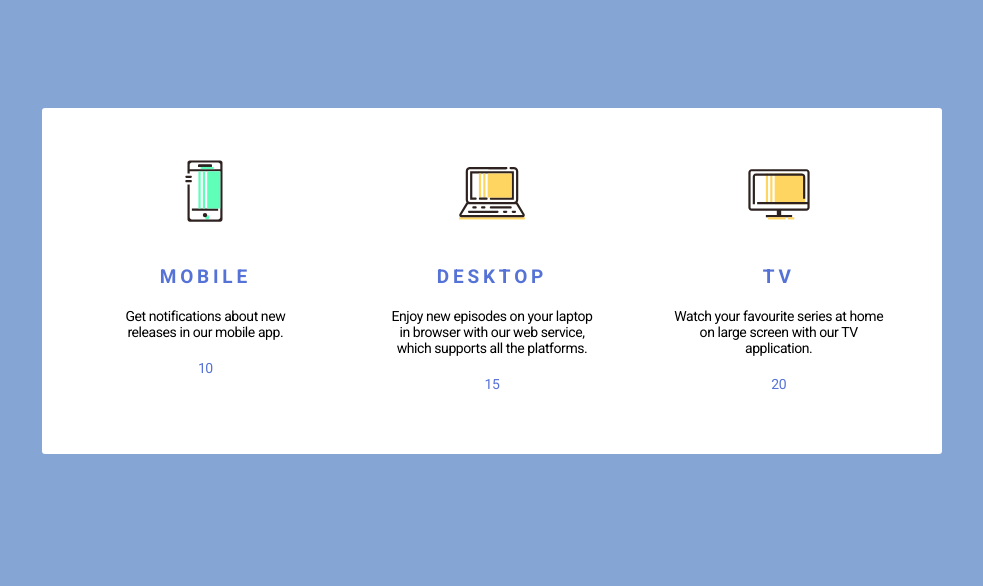
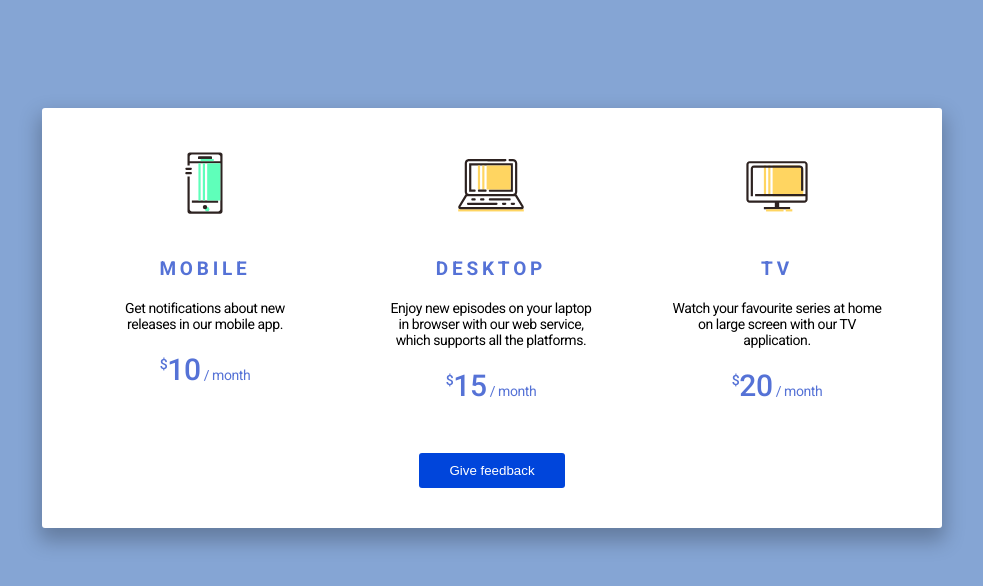
Before and after one commit to 1ike/test-task-sy, a website built with webpack: page src/index.html in a window 1280 px wide. Shown: the whole page, without its empty margins (148-1131 px from the left). Built offline with nearby package versions, Linux system fonts and the light colour scheme; files whose address does not match are found by name.

Commit message:
Finish layout tarifs block.

```diff
--- a/src/js/components/tarifs/index.js
+++ b/src/js/components/tarifs/index.js
@@ -9,9 +9,15 @@ export default (tarifs = []) => {
     wrapper.appendChild(tarifCard);
   });
 
+  const button = document.createElement('button');
+  button.classList.add('feedback-btn');
+  button.textContent = 'Give feedback';
+
+
   const main = document.createElement('main');
   main.classList.add('content');
   main.appendChild(wrapper);
+  main.appendChild(button);
 
   return main;
 };
--- a/src/js/components/tarifs/tarifCard.js
+++ b/src/js/components/tarifs/tarifCard.js
@@ -1,14 +1,15 @@
 export default (tarif) => {
   const card = document.createElement('div');
   card.classList.add('tarifs__card');
+  card.setAttribute('role', 'button');
 
   card.innerHTML = `
     <img  class="tarifs__img" src="img/${tarif.img}" alt="${tarif.name}">
     <h2 class="tarifs__header">${tarif.name}</h2>
     <p class="tarifs__descr">${tarif.descr}</p>
-    <p class="tarifs__price">${tarif.price}</p>`;
-  // const { body } = document;
-  // body.insertBefore(main, body.firstChild);
+    <div class="tarifs__price price">
+      <div class="price__value"><div class="price__currency">$</div>${tarif.price}</div> / month
+    </div>`;
 
   return card;
 };
--- a/src/js/state.js
+++ b/src/js/state.js
@@ -18,5 +18,11 @@ export default {
       descr: 'Watch your favourite series at home on large screen with our TV application.',
       price: '20',
     },
+    // {
+    //   name: 'tv',
+    //   img: 'monitor.svg',
+    //   descr: 'Watch your favourite series at home on large screen with our TV application.',
+    //   price: '20',
+    // },
   ],
 };
--- a/src/sass/styles.scss
+++ b/src/sass/styles.scss
@@ -1,3 +1,7 @@
+* {
+    box-sizing: border-box;
+}
+
 body {
     background: #85a5d4;
     display: flex;
@@ -7,27 +11,37 @@ body {
 }
 
 .content {
-    $color: #5572d6;
-
-    display: flex;
     width: 900px;
+    padding: 20px 20px;
     background: white;
     border-radius: 3px;
+    box-shadow: 0 10px 20px 3px rgba(0,0,0,0.25);;
 }
 
 .tarifs {
     $color: #5572d6;
 
     display: flex;
-    padding: 10px 20px;
+    flex-grow: 1;
+    flex-wrap:  wrap;
     font-size: 14px;
     letter-spacing: -0.03em;
 
+    @media screen and (max-width: 600px) {
+        flex-direction: column;
+        align-items: center;
+    }
+
 
     &__card {
-        width: 33%;
-        padding: 38px;
+        width: 286px;
+        padding: 20px 38px;
         text-align: center;
+        &:hover {
+            background: #ececec;
+            border-radius: 4px;
+            cursor: pointer;
+        }
     }
     &__img {
         width: 70px;
@@ -47,3 +61,30 @@ body {
         color: $color;
     }
 }
+
+.price {
+    &__currency {
+        position: relative;
+        display: inline-block;
+        top: -11px;
+        font-size: 14px;
+
+    }
+    &__value {
+        position: relative;
+        display: inline-block;
+        font-size: 30px;
+        font-weight: 500;
+    }
+}
+
+.feedback-btn {
+    display: block;
+    margin: 30px auto 20px;
+    padding: 10px 30px;
+    border: 0px;
+    color: white;
+    border-radius: 3px;
+    background: #0045db;
+
+}
```
